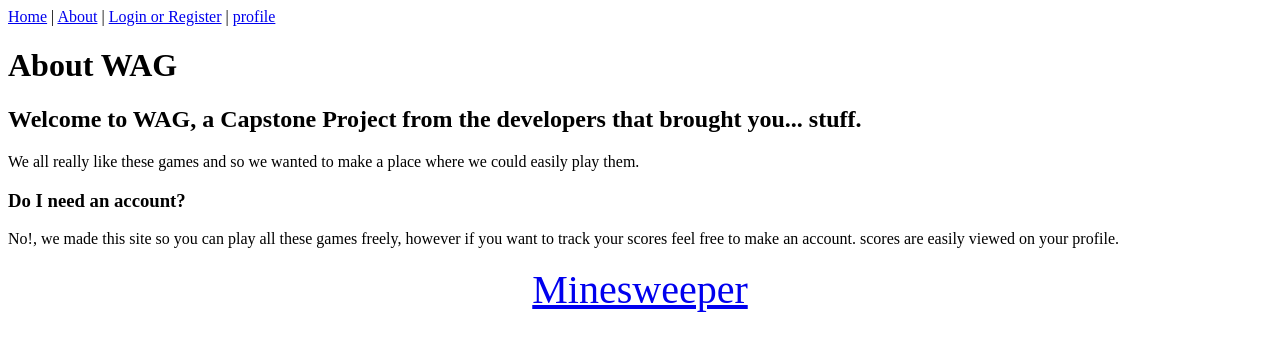
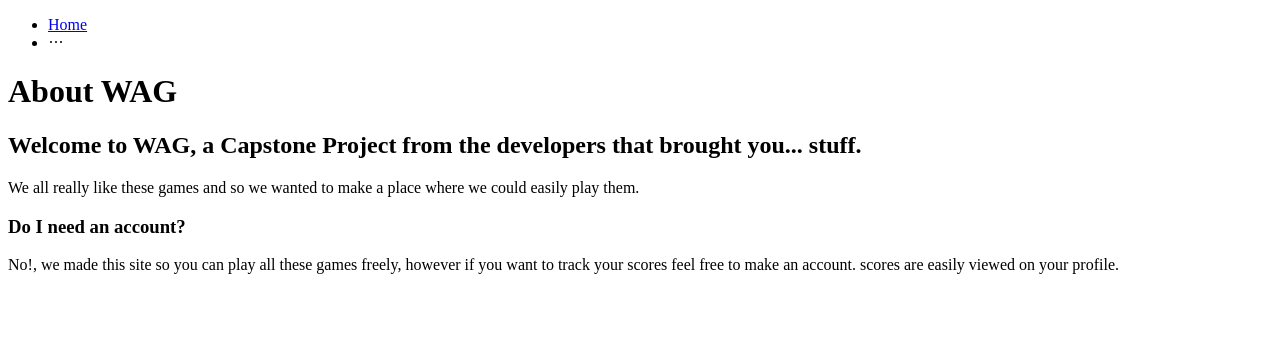
Before and after one commit to Manion-sebastian/waggroup, a Next.js app: page / in a window 1280 px wide. Shown: the top 350 px of the page. Built offline with nearby package versions, Linux system fonts and the light colour scheme.

Commit message:
added a navbar

```diff
--- a/components/navBar.tsx
+++ b/components/navBar.tsx
@@ -1,16 +1,30 @@
 import React from 'react'
 import Link  from 'next/link'
+import { Menu } from 'antd'
 
 type Props = {}
 
 const NavBar = () => {
+
+  const items = [
+    {label:<Link href={'/'}>Home</Link>, key:'home'},
+    {label:<Link href={'/about'}>About</Link>, key:'about'},
+    {label:<Link href={'/auth'}>Login or Register</Link>, key:'authentication'},
+    {label:'Games', key:'games',children:[
+      {label:<Link href={'/minesweeper'}>Minesweeper</Link>,key:'Minesweeper'},
+      {label:<Link href={'/sudoku'}>Sudoku</Link>,key:'Sudoku'},
+      {label:<Link href={'/tetris'}>Tetris</Link>,key:'Tetris'},
+    ]}
+  ]
+    // <div>
+    //     <Link href={'/'}>Home</Link>{" "} |
+    //     {" "} <Link href={'/about'}>About</Link> {" "} |
+    //     {" "} <Link href={'/auth'}>Login or Register</Link> {" "} |
+    //     {" "} <Link href={'/profile'}>profile</Link>
+    // </div>
+
   return (
-    <div>
-        <Link href={'/'}>Home</Link>{" "} |
-        {" "} <Link href={'/about'}>About</Link> {" "} |
-        {" "} <Link href={'/auth'}>Login or Register</Link> {" "} |
-        {" "} <Link href={'/profile'}>profile</Link>
-    </div>
+    <Menu mode='horizontal' items={items} />
   )
 }
 
--- a/pages/_app.tsx
+++ b/pages/_app.tsx
@@ -3,7 +3,7 @@ import type { AppProps } from 'next/app'
 import NavBar from '../components/navBar'
 import { config } from '@fortawesome/fontawesome-svg-core'
 import '@fortawesome/fontawesome-svg-core/styles.css'
-import GameLink from '../components/gameLink'
+// import GameLink from '../components/gameLink'
 config.autoAddCss = false
 
 
@@ -13,7 +13,7 @@ function MyApp({ Component, pageProps }: AppProps) {
     <>
       <NavBar />
       <Component {...pageProps} />
-      <GameLink />
+      {/* <GameLink /> */}
 
     </>
   )
```
